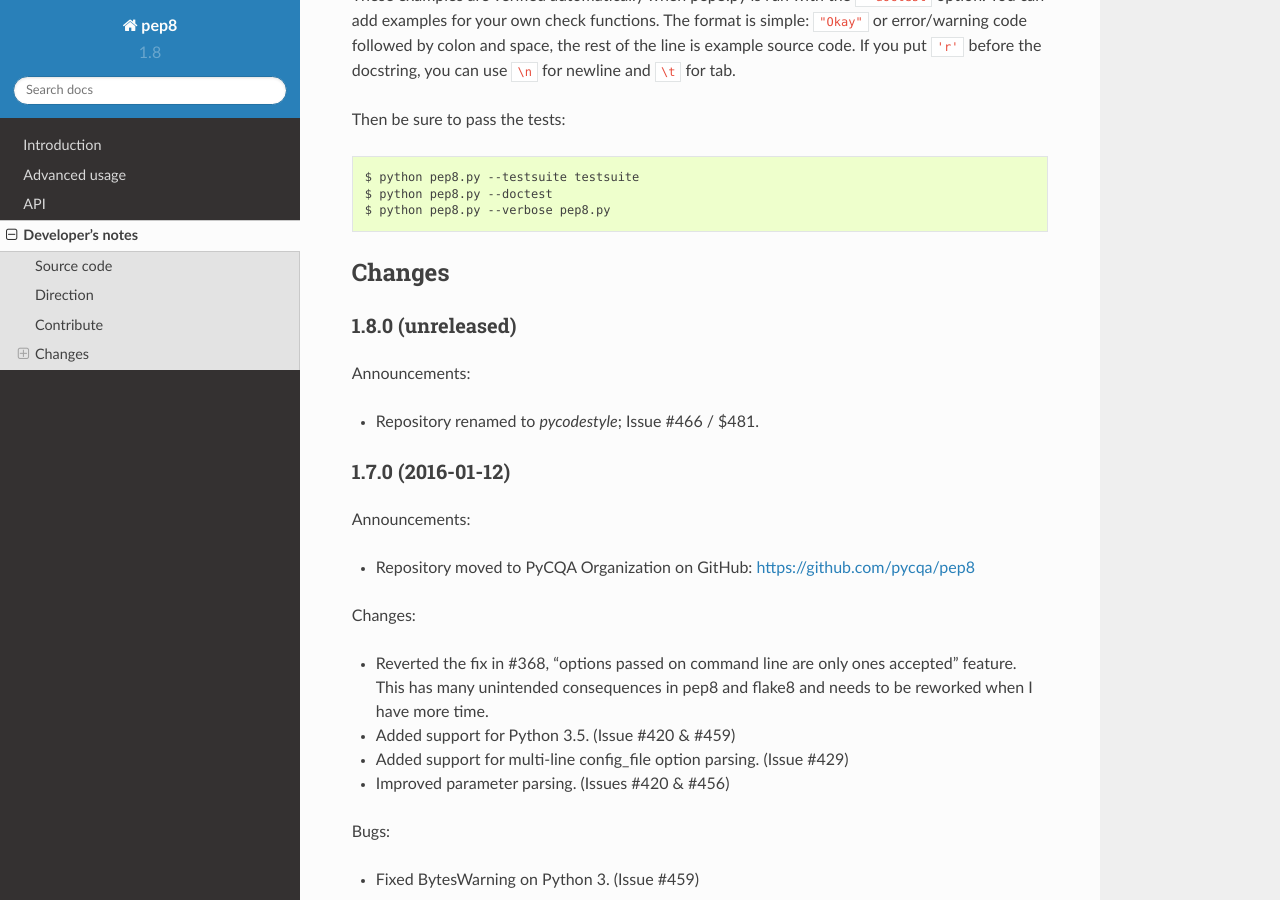
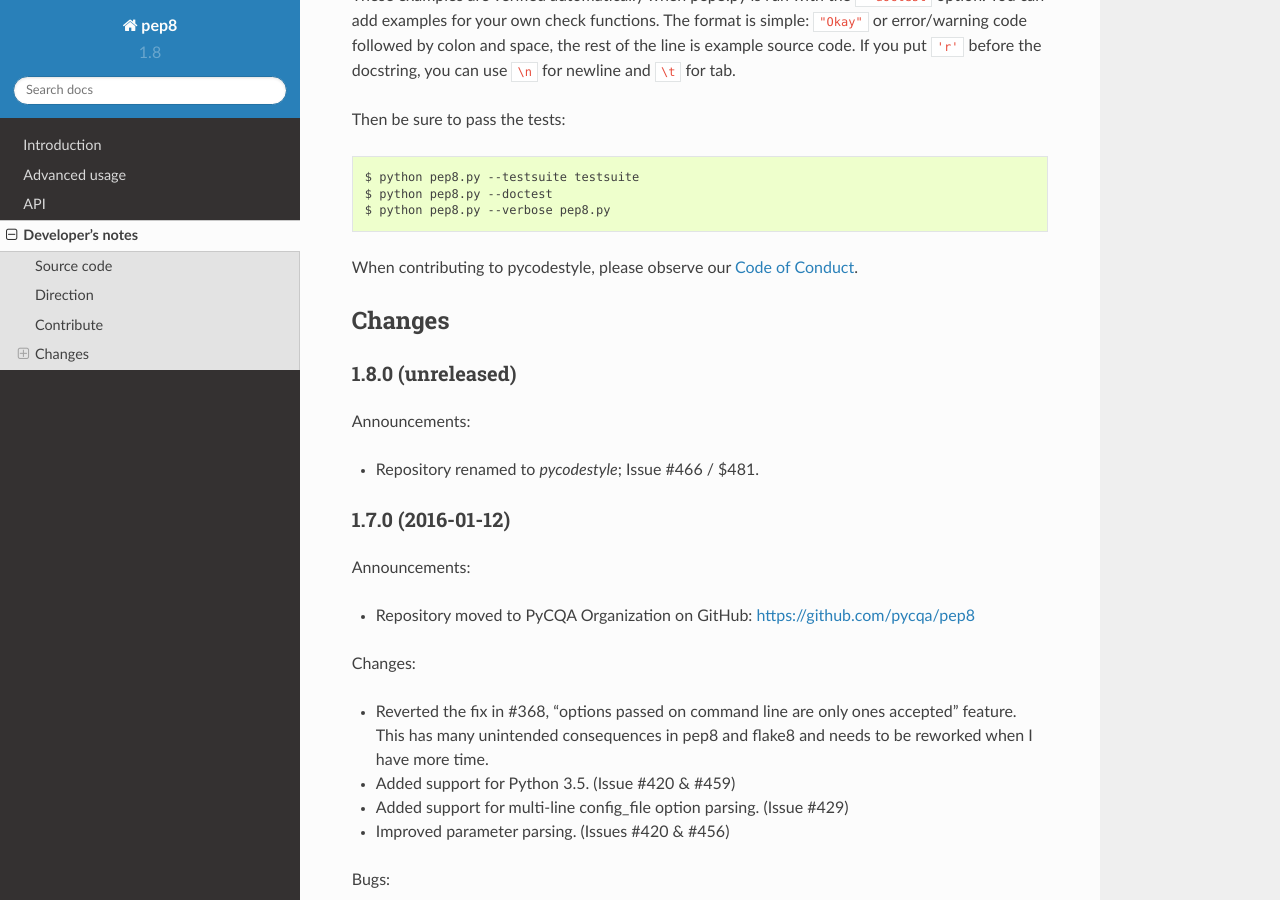
Before and after one commit to PyCQA/pycodestyle, a Sphinx documentation site: the page built from docs/developer.rst, in a window 1280 px wide and 900 px high, scrolled down 1816 px. Built offline with Sphinx 7.4.7 and the Read the Docs theme 2.0.0, drawn with Linux system fonts in a browser that asks for light colours.

Commit message:
Add link to PyCQA code of conduct

```diff
--- a/docs/developer.rst
+++ b/docs/developer.rst
@@ -101,7 +101,10 @@
   $ python pep8.py --doctest
   $ python pep8.py --verbose pep8.py
 
+When contributing to pycodestyle, please observe our `Code of Conduct`_.
+
 .. _PEP 8: http://www.python.org/dev/peps/pep-0008/
+.. _Code of Conduct: http://meta.pycqa.org/en/latest/code-of-conduct.html
 
 
 Changes
```
